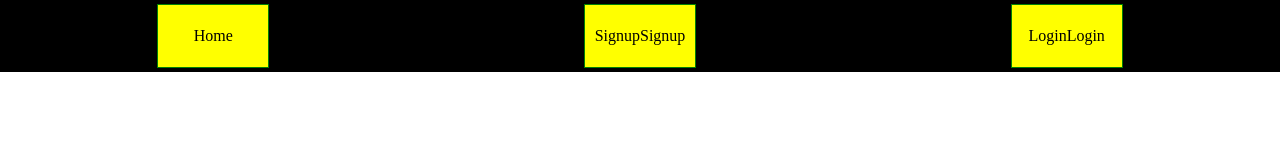
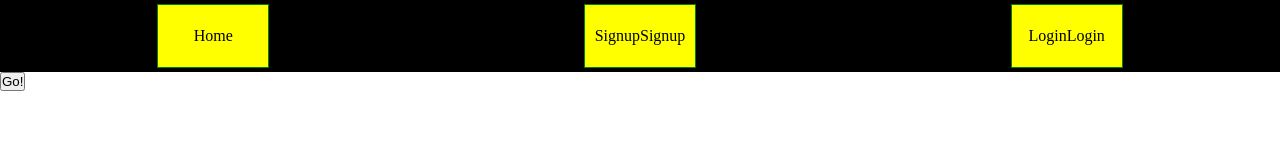
Before and after one commit to romulussenter/using-react-router, a React (Create React App) app: page / in a window 1280 px wide. Shown: the top 162 px of the page. Built offline with nearby package versions, Linux system fonts and the light colour scheme.

Commit message:
Loooked at histroy push states to programatically to move a rount the site.

```diff
--- a/src/App.js
+++ b/src/App.js
@@ -11,7 +11,9 @@ import SignupPage from './pages/Signup';
 import Navigation from './components/Navigation';
 
 class App extends Component {
+
   render() {
+    const{ match, location, history} =this.props;
     return (
       <div>
         <Navigation />
@@ -22,6 +24,8 @@ class App extends Component {
         <LoginPage />
         <hr/>
         <SignupPage /> */}
+        <button onClick={()=> history.push('/login')}>Go!</button>
+
       </div>
     );
   }
```
